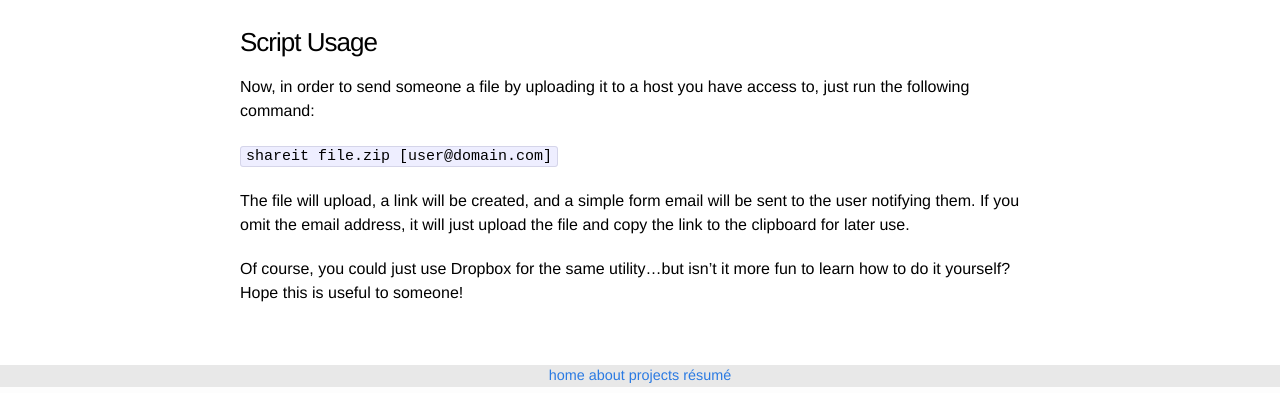
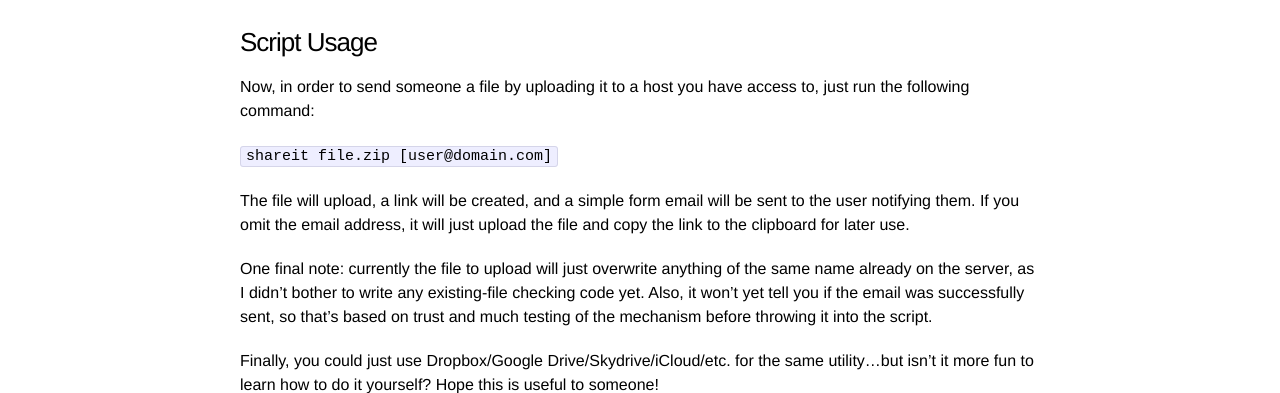
Before and after one commit to michaelchadwick/codana.me, a Jekyll site: the page built from _posts/2014-11-23-sending-gmail-from-os-x-yosemite-terminal.markdown, in a window 1280 px wide and 900 px high, scrolled down 2327 px, cut to the strip 0-393 px from the top of the window. Built offline with Jekyll 4.4.1, drawn with Linux system fonts in a browser that asks for light colours.

Commit message:
warning about weaknesses of gmail terminal script and more self-deprecation

```diff
--- a/_posts/2014-11-23-sending-gmail-from-os-x-yosemite-terminal.markdown
+++ b/_posts/2014-11-23-sending-gmail-from-os-x-yosemite-terminal.markdown
@@ -91,4 +91,6 @@ Now, in order to send someone a file by uploading it to a host you have access t
 
 The file will upload, a link will be created, and a simple form email will be sent to the user notifying them. If you omit the email address, it will just upload the file and copy the link to the clipboard for later use.
 
-Of course, you could just use Dropbox for the same utility...but isn't it more fun to learn how to do it yourself? Hope this is useful to someone!
+One final note: currently the file to upload will just overwrite anything of the same name already on the server, as I didn't bother to write any existing-file checking code yet. Also, it won't yet tell you if the email was successfully sent, so that's based on trust and much testing of the mechanism before throwing it into the script.
+
+Finally, you could just use Dropbox/Google Drive/Skydrive/iCloud/etc. for the same utility...but isn't it more fun to learn how to do it yourself? Hope this is useful to someone!
```
